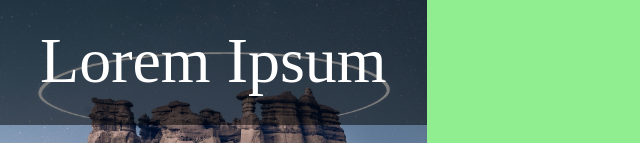
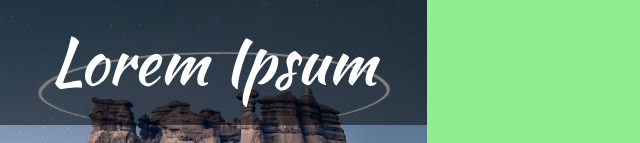
Before and after one commit to nico-or/TOP_signup-form, a plain HTML site: page index.html in a window 1280 px wide. Shown: the part 331-474 px from the top of the page, without its empty margins (0-640 px from the left). Drawn offline with Linux system fonts and the light colour scheme.

Commit message:
Add external font

```diff
--- a/left-column.css
+++ b/left-column.css
@@ -1,3 +1,6 @@
+/* external name font */
+@import url('https://fonts.googleapis.com/css2?family=Kaushan+Script&display=swap');
+
 .column-left {
   display: flex;
   flex-direction: column;
@@ -26,6 +29,7 @@
 
 .column-left .name {
   color: white;
+  font-family: 'Kaushan Script', cursive;
 }
 
 #logo {
```
